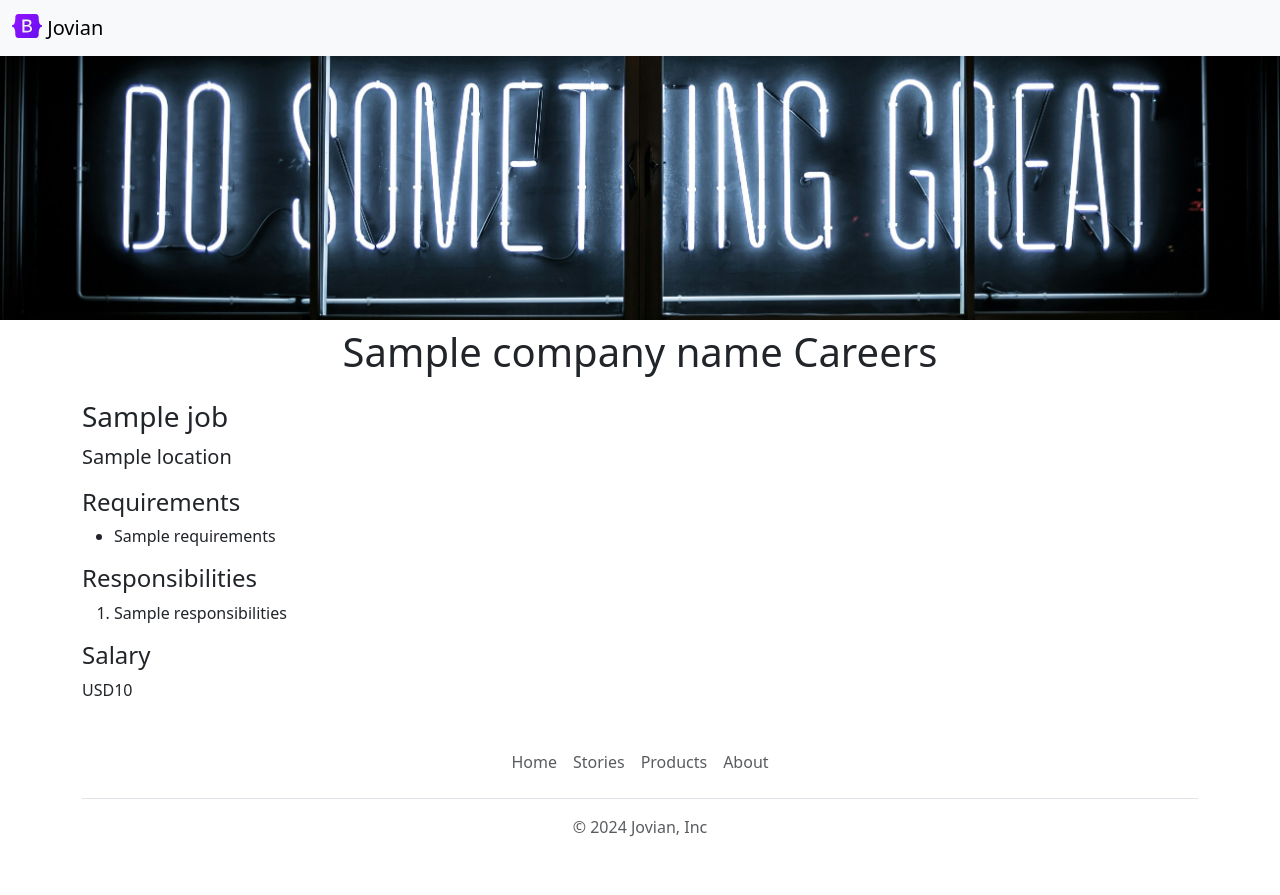
After one commit to VenkataNaveenK/jovian-careers-website, a Flask app: template templates/jobpage.html in a window 1280 px wide. The commit adds this page. Run offline with Flask 3, Linux system fonts and the light colour scheme; the template is opened without the code that fills it: most values are stand-ins (such as "Sample title", 1, 10 or a date in 2020).

Commit message:
Created dynamic pages for each job

```diff
--- a/app.py
+++ b/app.py
@@ -1,5 +1,5 @@
 from flask import Flask, render_template, jsonify
-from database import load_jobs_from_db
+from database import load_jobs_from_db, load_job_from_db
 
 app = Flask(__name__)
 
@@ -41,5 +41,17 @@ def list_jobs():
     JOBS = load_jobs_from_db()
     return jsonify(JOBS)
 
+@app.route("/job/<id>") # dynamic route
+def show_job(id):
+    job = load_job_from_db(id)
+    if not job:
+        return "Not found", 404
+    return render_template('jobpage.html', job=job, company_name="Jovian")
+
+@app.route("/api/job/<id>") # dynamic route
+def api_job(id):
+    job = load_job_from_db(id)
+    return jsonify(job)
+
 if __name__ == "__main__":
     app.run(host='0.0.0.0', debug=True) # '0.0.0.0' is used to run local and debug to True for running continuously
--- a/database.py
+++ b/database.py
@@ -23,3 +23,17 @@ def load_jobs_from_db():
             jobs.append(row._asdict())
 
         return jobs
+
+def load_job_from_db(id):
+    with engine.connect() as conn:
+        result = conn.execute(
+            text(f"SELECT * FROM jobs WHERE id = {id}")
+            )
+        jobs = []
+        for row in result.all():
+            jobs.append(row._asdict())
+
+        if len(jobs):
+            return jobs[0]
+        else:
+            return None
--- /dev/null
+++ b/templates/banner.html
@@ -0,0 +1,8 @@
+<style>
+    #banner {
+        width: 100%;
+        height: 320px;
+        object-fit: cover;
+    }
+</style>
+<img class= img-fluid id="banner" src="/static/banner.jpg" height="320">
--- /dev/null
+++ b/templates/bootstrap.html
@@ -0,0 +1,3 @@
+<meta charset="utf-8">
+<meta name="viewport" content="width=device-width, initial-scale=1">
+<link href="https://cdn.jsdelivr.net/npm/bootstrap@5.3.3/dist/css/bootstrap.min.css" rel="stylesheet" integrity="sha384-QWTKZyjpPEjISv5WaRU9OFeRpok6YctnYmDr5pNlyT2bRjXh0JMhjY6hW+ALEwIH" crossorigin="anonymous">
--- a/templates/jobitem.html
+++ b/templates/jobitem.html
@@ -7,7 +7,7 @@
         {% endif %}
     </div>
     <div class="col-2 row align-items-center">
-        <a href="mailto:hello@jovian.ai?subject=Application%20for%20{{job['title']}}&body=Name%3A%20%3CYour%20name%3E%0D%0AResume%3A%20%3CResume%20link%3E%0D%0ALinked%20In%3A%20%3CLinkedin%20link%3E" type="button" class="btn btn-outline-primary">Apply</a>
+        <a href="/job/{{job['id']}}" target="_blank" type="button" class="btn btn-outline-primary">Apply</a>
     </div>
 
 </div>
--- /dev/null
+++ b/templates/jobpage.html
@@ -0,0 +1,32 @@
+<!DOCTYPE html>
+<html>
+    <head>
+        <title>{{job.title}} - Jovian Careers</title>
+        {% include 'bootstrap.html' %}
+    </head>
+    <body>
+        {% include 'nav.html' %}
+        {% include 'banner.html' %}
+
+        <div class="container">
+            <h1 class="text-center mt-2 mb-4">{{company_name}} Careers</h1>
+            <h3 class="mb-2">{{job.title}}</h3>
+            <p class="lead mt-0">{{job.location}}</p>
+            <h4>Requirements</h4>
+            <ul>
+                {% for line in job.requirements.split('\n')%}
+                <li>{{line}}</li>
+                {% endfor %}
+            </ul>
+            <h4>Responsibilities</h4>
+            <ol>
+                {% for line in job.responsibilities.split('\n')%}
+                <li>{{line}}</li>
+                {% endfor %}
+            </ol>
+            <h4>Salary</h4>
+            <p>{{job.currency}}{{job.salary}}</p>
+        </div>
+        {% include 'footer.html' %}
+    </body>
+</html>
--- a/templates/nav.html
+++ b/templates/nav.html
@@ -1,6 +1,6 @@
 <nav class="navbar bg-body-tertiary shadow-sm fixed-top">
     <div class="container-fluid">
-      <a class="navbar-brand" href="#">
+      <a class="navbar-brand" href="/">
         <img src="/static/logo.svg" alt="Logo" width="30" height="24" class="d-inline-block align-text-top">
         Jovian
       </a>
```
Also changed, not shown: templates/home.html (+2 -11 lines).
